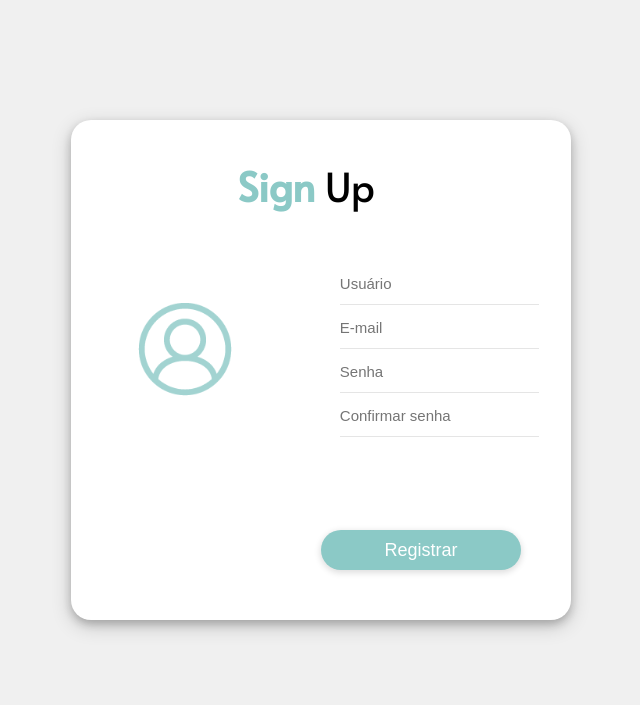
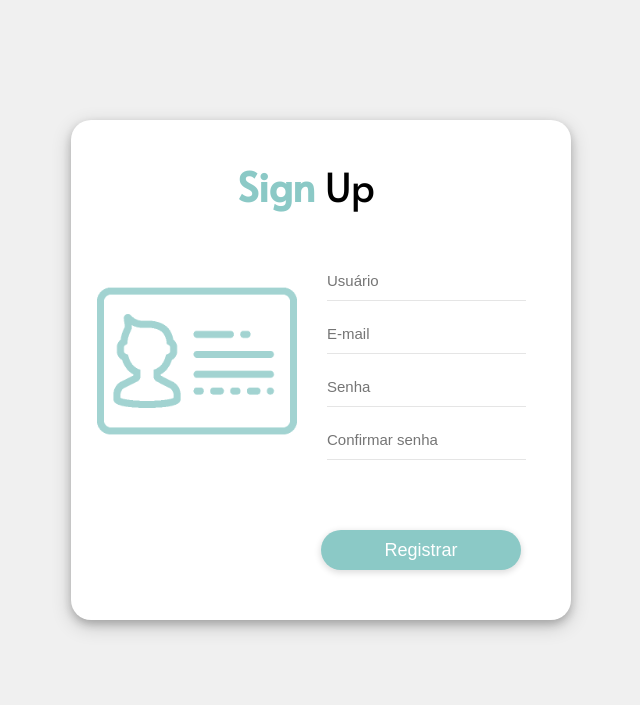
Before and after one commit to Bernardo-Andreatta/Projeto_Web, a PHP site: page /paginas/cadastrar.html in a window 1280 px wide. Shown: the top 705 px of the page, without its empty margins (319-959 px from the left). Run offline with PHP 8.4, Linux system fonts and the light colour scheme.

Commit message:
Mudanca Imagem Cadastrar

```diff
--- a/PROJETOWEB/css/estilo2.css
+++ b/PROJETOWEB/css/estilo2.css
@@ -23,15 +23,15 @@ html, body{
 
 .inputs{
     position: absolute;
-    margin-top: 11%;
-    margin-left: 21%;
+    margin-top: 10%;
+    margin-left: 20%;
 }
 
 input{
     background: transparent;
     font-size: 15px;
     padding-top: 2px;
-    margin-top: 1px;
+    margin-top: 10px;
     height: 40px;
     border: none;
     border-bottom:  solid 1px rgba(0,0,0,.1);
@@ -92,12 +92,12 @@ button:active{
 
 .user-icon{
     position: absolute;
-    margin-top: 14%;
-    margin-left: 5%;
+    margin-top: 11%;
+    margin-left: 2%;
 }
 
 .user{
     opacity: 80%;
-    height: 100px;
+    height: 200px;
     width: auto;
 }
--- a/PROJETOWEB/paginas/cadastrar.html
+++ b/PROJETOWEB/paginas/cadastrar.html
@@ -16,7 +16,7 @@
         <div class="box">
 
             <div class="user-icon">
-                <img src="../img/usericon.png" class="user">
+                <img src="../img/identific.png" class="user">
             </div><!--user-icon-->
 
             <div class="txt">
@@ -26,8 +26,8 @@
             <div class="inputs">
                 <p><input type="text" placeholder="Usuário" id="usuario"></p>
                 <p><input type="text" placeholder="E-mail" id="email"></p>
-                <p><input type="text" placeholder="Senha" id="senha"></p>
-                <p><input type="text" placeholder="Confirmar senha" id="c_senha"></p>
+                <p><input type="password" placeholder="Senha" id="senha"></p>
+                <p><input type="password" placeholder="Confirmar senha" id="c_senha"></p>
             </div><!--inputs-->
 
         </div><!--box-->
```
Also changed, not shown: PROJETOWEB/img/identific.png (added).
